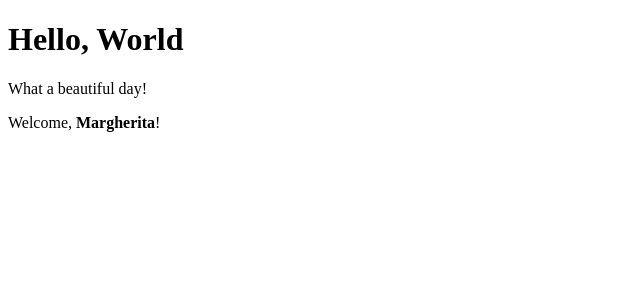
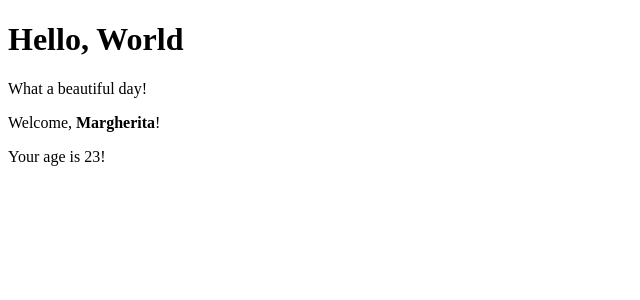
Before and after one commit to RavaMarghe/Esercizi-React, a React (Create React App) app in the folder my-app/: page / in a window 1280 px wide. Shown: the top 300 px of the page, without its empty margins (0-640 px from the left). Built offline with nearby package versions, Linux system fonts and the light colour scheme.

Commit message:
modified age component

```diff
--- a/my-app/src/Age.js
+++ b/my-app/src/Age.js
@@ -3,7 +3,11 @@
 export class Age extends React.Component {
     render() {
         return (
-            <p>Your age is {this.props.age}!</p>
+            <div>
+            {this.props.age >= 18 && <p>Your age is {this.props.age}!</p>}
+            {this.props.age < 18 && <p>You are very young!</p>}
+            </div>
+
         )
     }
 }
--- a/my-app/src/Welcome.js
+++ b/my-app/src/Welcome.js
@@ -6,11 +6,8 @@
         return(
             <div>
                 <p>Welcome, <strong>{this.props.name}</strong>!</p>
-                 {this.props.name === 'Jhon' && this.props.age > 18 && this.props.age < 65 && <Age age={this.props.age}/>}
+                 {this.props.age && <Age age={this.props.age}/>}
             </div>
-            // perchè questo no?
-            //{(65 > this.props.age > 18) && <Age age={this.props.age}/>}
-            // perchè non posso scrivere commenti dentro al div?
         )
     }
 }
```
